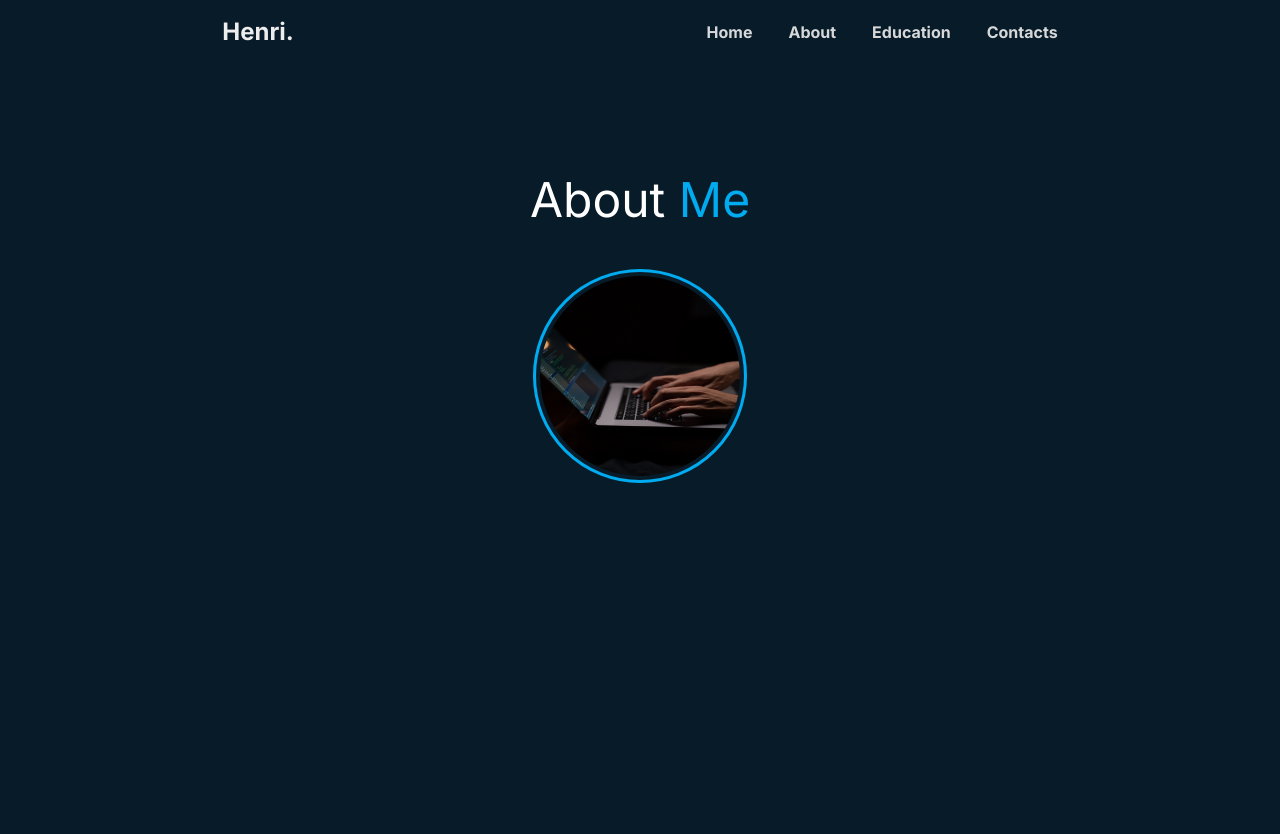
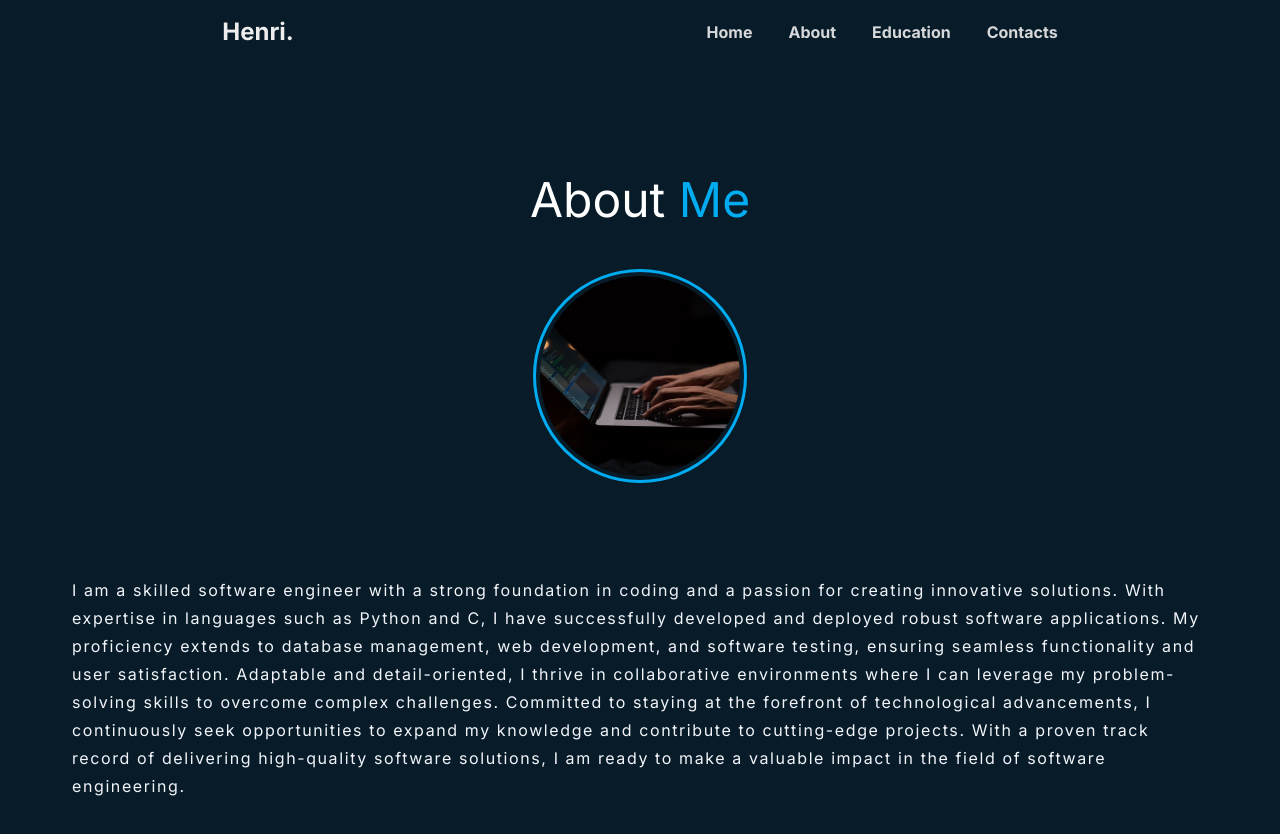
Before and after one commit to HenriTresor/portfolio, a Next.js app: page /about in a window 1280 px wide. Shown: the top 834 px of the page. Built offline with nearby package versions, Linux system fonts and the light colour scheme.

Commit message:
added about me paragraph

```diff
--- a/app/about/page.tsx
+++ b/app/about/page.tsx
@@ -16,7 +16,11 @@ const About = (props: Props) => {
                   width={'100'}
                   height={'100'}
                   className='rounded-full h-[200px] w-[200px] object-fill outline-7 outline-[#00abf0] outline outline-offset-4'
-              />
+        />
+
+        <p className='text-slate-100 text-left p-10 ml-3 mr-3 mt-5 tracking-widest leading-7 '>
+          I am a skilled software engineer with a strong foundation in coding and a passion for creating innovative solutions. With expertise in languages such as Python and C, I have successfully developed and deployed robust software applications. My proficiency extends to database management, web development, and software testing, ensuring seamless functionality and user satisfaction. Adaptable and detail-oriented, I thrive in collaborative environments where I can leverage my problem-solving skills to overcome complex challenges. Committed to staying at the forefront of technological advancements, I continuously seek opportunities to expand my knowledge and contribute to cutting-edge projects. With a proven track record of delivering high-quality software solutions, I am ready to make a valuable impact in the field of software engineering.
+        </p>
          </div>
     </div>
   )
```
